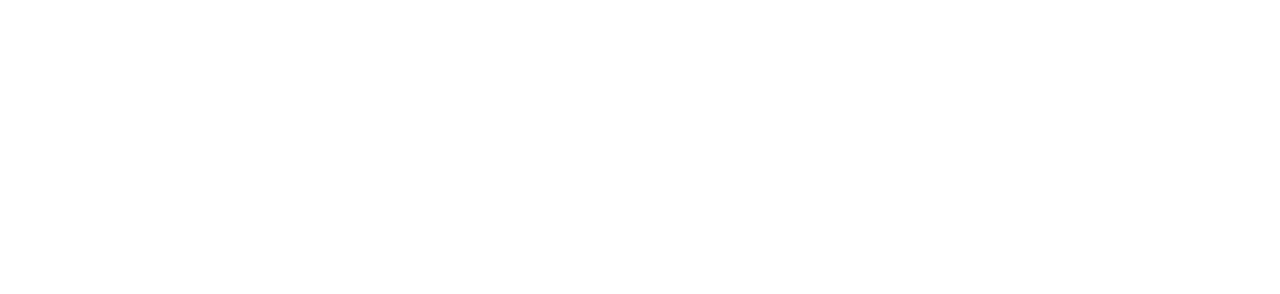
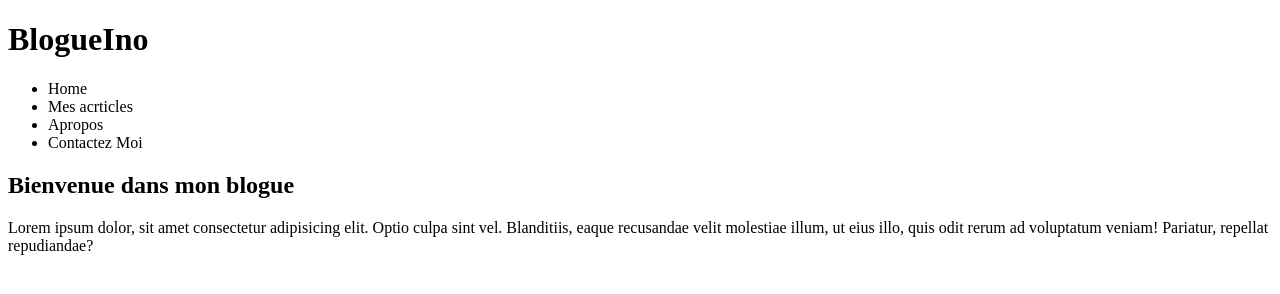
Before and after one commit to High-School-of-Technology-of-Essaouira/tp03-Aichazer, a plain HTML site: page index.html in a window 1280 px wide. Drawn offline with Linux system fonts and the light colour scheme.

Commit message:
Fin page d'accueil

```diff
--- a/index.html
+++ b/index.html
@@ -4,9 +4,18 @@
     <meta charset="UTF-8">
     <meta http-equiv="X-UA-Compatible" content="IE=edge">
     <meta name="viewport" content="width=device-width, initial-scale=1.0">
-    <title>Document</title>
+    <title>BlogueIno</title>
 </head>
 <body>
+    <h1>BlogueIno</h1>
+    <ul>
+        <li>Home</li>
+        <li>Mes acrticles</li>
+        <li>Apropos</li>
+        <li>Contactez Moi</li>
+    </ul>
+    <h2>Bienvenue dans mon blogue</h2>
+    <p>Lorem ipsum dolor, sit amet consectetur adipisicing elit. Optio culpa sint vel. Blanditiis, eaque recusandae velit molestiae illum, ut eius illo, quis odit rerum ad voluptatum veniam! Pariatur, repellat repudiandae?</p>
 
 </body>
 </html>
```
